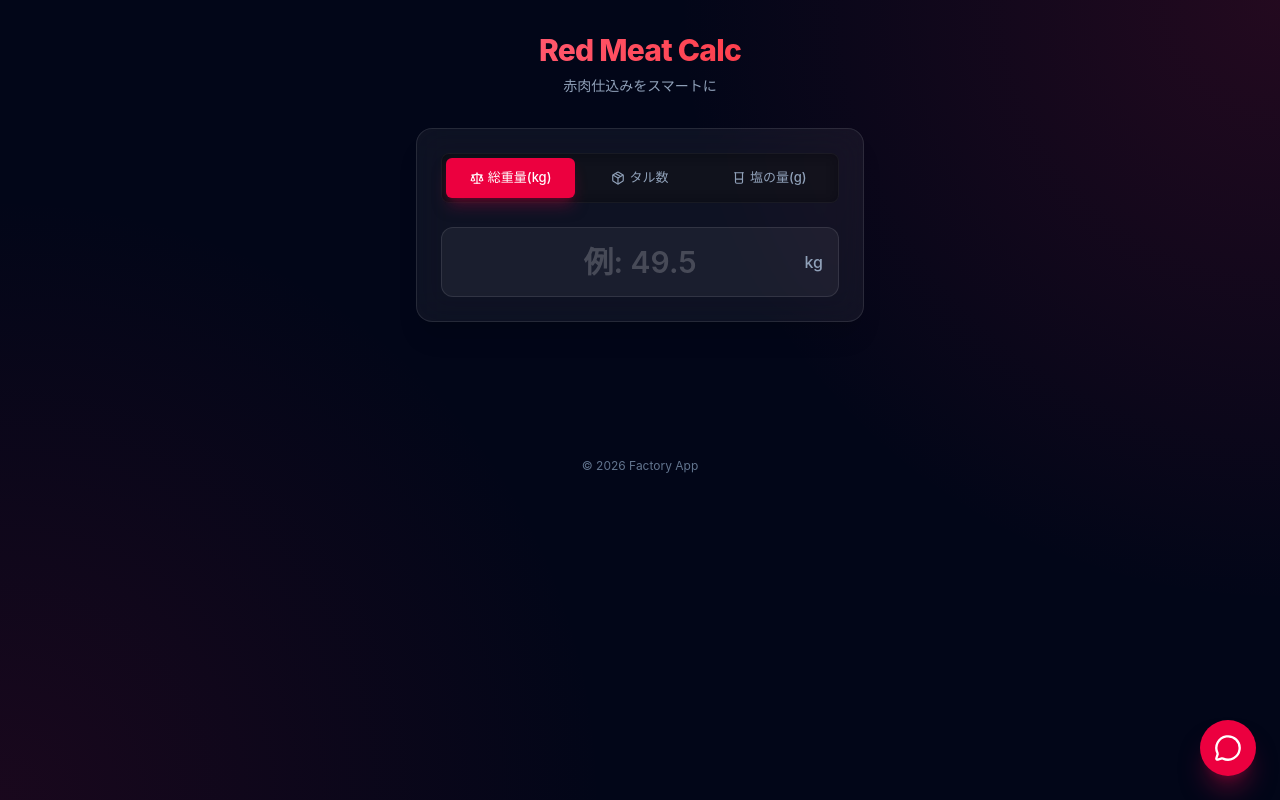
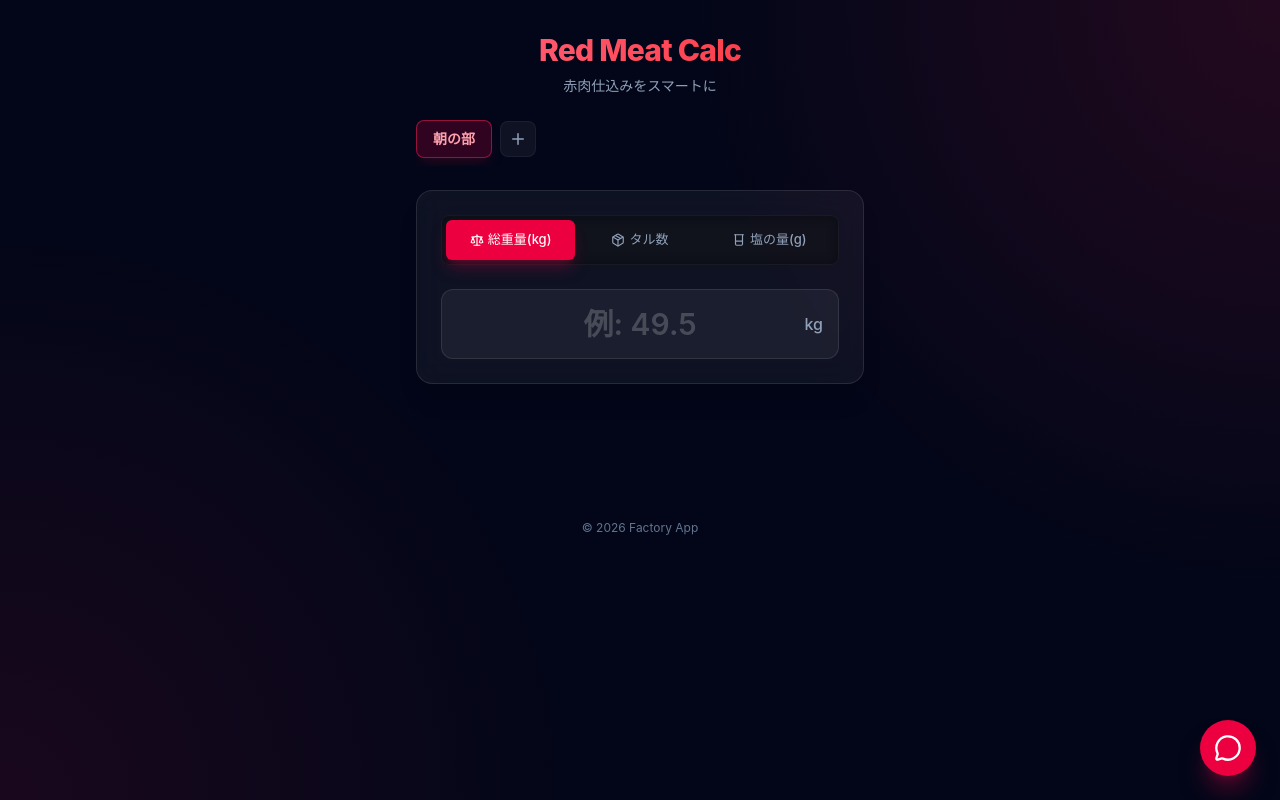
Before and after one commit to gakuhonda6-cmyk/red-meat-app, a React (Vite) app: page / in a window 1280 px wide. Built offline with nearby package versions, Linux system fonts and the light colour scheme.

Commit message:
Add multi-tab calculator support

```diff
--- a/src/App.tsx
+++ b/src/App.tsx
@@ -1,19 +1,83 @@
+import { useState } from 'react';
 import MeatCalculator from './components/MeatCalculator';
 import ChatAssistant from './components/ChatAssistant';
+import { Plus, X } from 'lucide-react';
 
 function App() {
+  const [tabs, setTabs] = useState([{ id: 1, name: '朝の部' }]);
+  const [activeTabId, setActiveTabId] = useState(1);
+  const [nextId, setNextId] = useState(2);
+
+  const addTab = () => {
+    if (tabs.length >= 5) return; // Max 5 tabs
+    const newTab = { id: nextId, name: `計算 ${nextId}` };
+    setTabs([...tabs, newTab]);
+    setActiveTabId(nextId);
+    setNextId(nextId + 1);
+  };
+
+  const removeTab = (idToRemove: number) => {
+    if (tabs.length <= 1) return;
+    const newTabs = tabs.filter(t => t.id !== idToRemove);
+    setTabs(newTabs);
+    if (activeTabId === idToRemove) {
+      setActiveTabId(newTabs[newTabs.length - 1].id);
+    }
+  };
+
   return (
-    <div className="min-h-screen w-full flex flex-col items-center py-8 px-4 font-sans">
+    <div className="min-h-screen w-full flex flex-col items-center py-8 px-4 font-sans pb-24">
       <div className="w-full max-w-md mx-auto space-y-6">
-        <header className="text-center space-y-2 mb-8">
+        <header className="text-center space-y-2 mb-6">
           <h1 className="text-3xl font-extrabold tracking-tight bg-clip-text text-transparent bg-gradient-to-r from-rose-400 to-red-500">
             Red Meat Calc
           </h1>
           <p className="text-sm text-slate-400">赤肉仕込みをスマートに</p>
         </header>
 
+        {/* Tab Bar */}
+        <div className="flex items-center gap-2 overflow-x-auto pb-2 scrollbar-hide">
+          {tabs.map((tab) => (
+            <div
+              key={tab.id}
+              onClick={() => setActiveTabId(tab.id)}
+              className={`flex items-center gap-2 px-4 py-2 rounded-lg text-sm font-semibold cursor-pointer transition-all whitespace-nowrap border ${
+                activeTabId === tab.id
+                  ? 'bg-rose-600/20 text-rose-300 border-rose-500/50 shadow-lg shadow-rose-900/20'
+                  : 'bg-white/5 text-slate-400 border-white/5 hover:bg-white/10'
+              }`}
+            >
+              {tab.name}
+              {tabs.length > 1 && (
+                <button
+                  onClick={(e) => {
+                    e.stopPropagation();
+                    removeTab(tab.id);
+                  }}
+                  className="p-0.5 hover:bg-white/10 rounded-full transition-colors"
+                >
+                  <X size={14} />
+                </button>
+              )}
+            </div>
+          ))}
+          {tabs.length < 5 && (
+            <button
+              onClick={addTab}
+              className="flex items-center justify-center p-2 rounded-lg bg-white/5 text-slate-400 hover:bg-white/10 hover:text-white transition-all border border-white/5"
+              title="新しい計算を追加"
+            >
+              <Plus size={18} />
+            </button>
+          )}
+        </div>
+
         <main>
-          <MeatCalculator />
+          {tabs.map((tab) => (
+            <div key={tab.id} className={activeTabId === tab.id ? 'block animate-in fade-in duration-300' : 'hidden'}>
+              <MeatCalculator />
+            </div>
+          ))}
         </main>
 
         <footer className="text-center text-xs text-slate-500 pt-8 pb-4">
```
